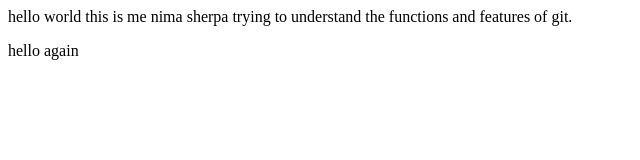
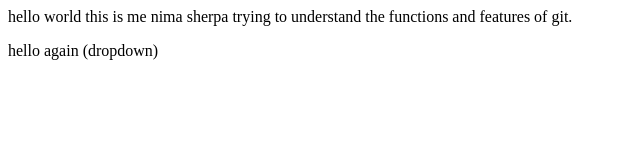
Before and after one commit to nima0610/localrepo, a plain HTML site: page index.html in a window 1280 px wide. Shown: the full height of the page, 0-640 px from the left. Drawn offline with Linux system fonts and the light colour scheme.

Commit message:
adding drop

```diff
--- a/index.html
+++ b/index.html
@@ -1,4 +1,4 @@
 <p>
     hello world this is me nima sherpa trying to understand the functions and features of git.
 </p>
-<p>hello again</p>
+<p>hello again (dropdown)</p>
```
